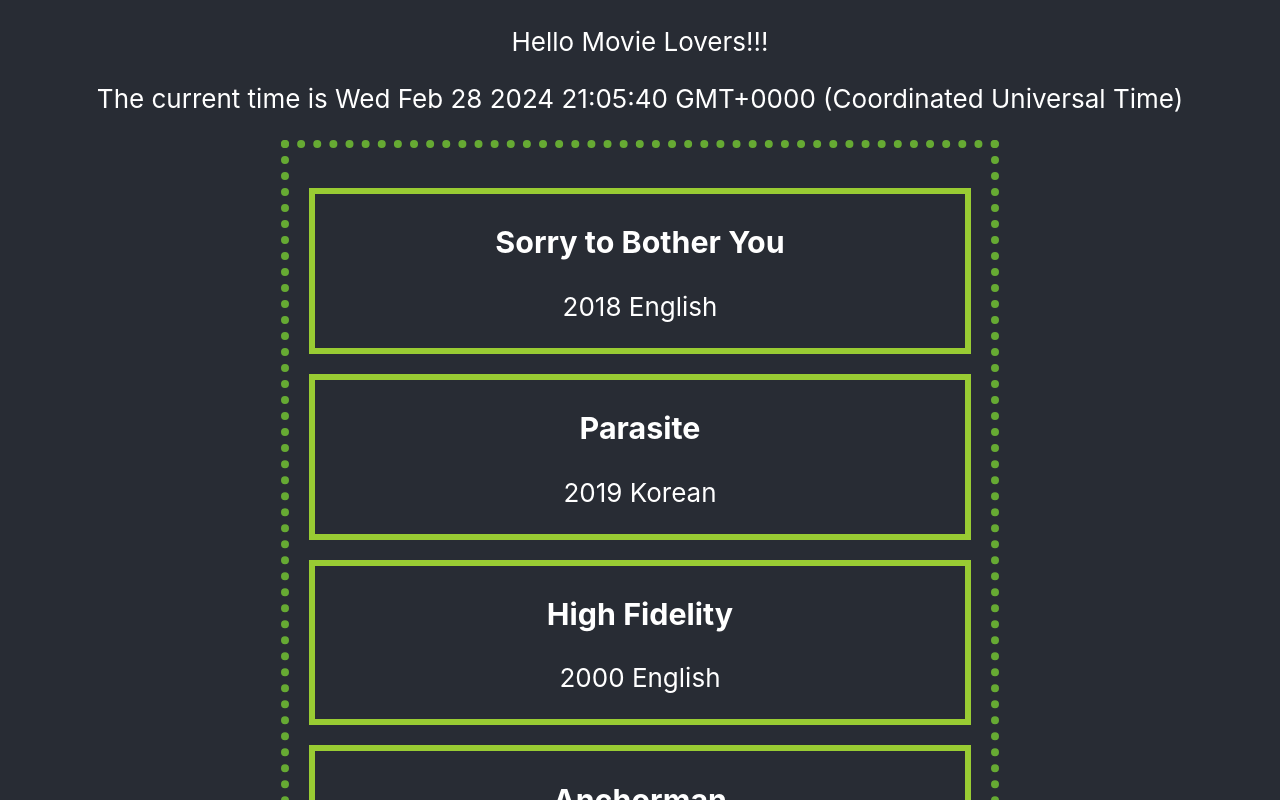
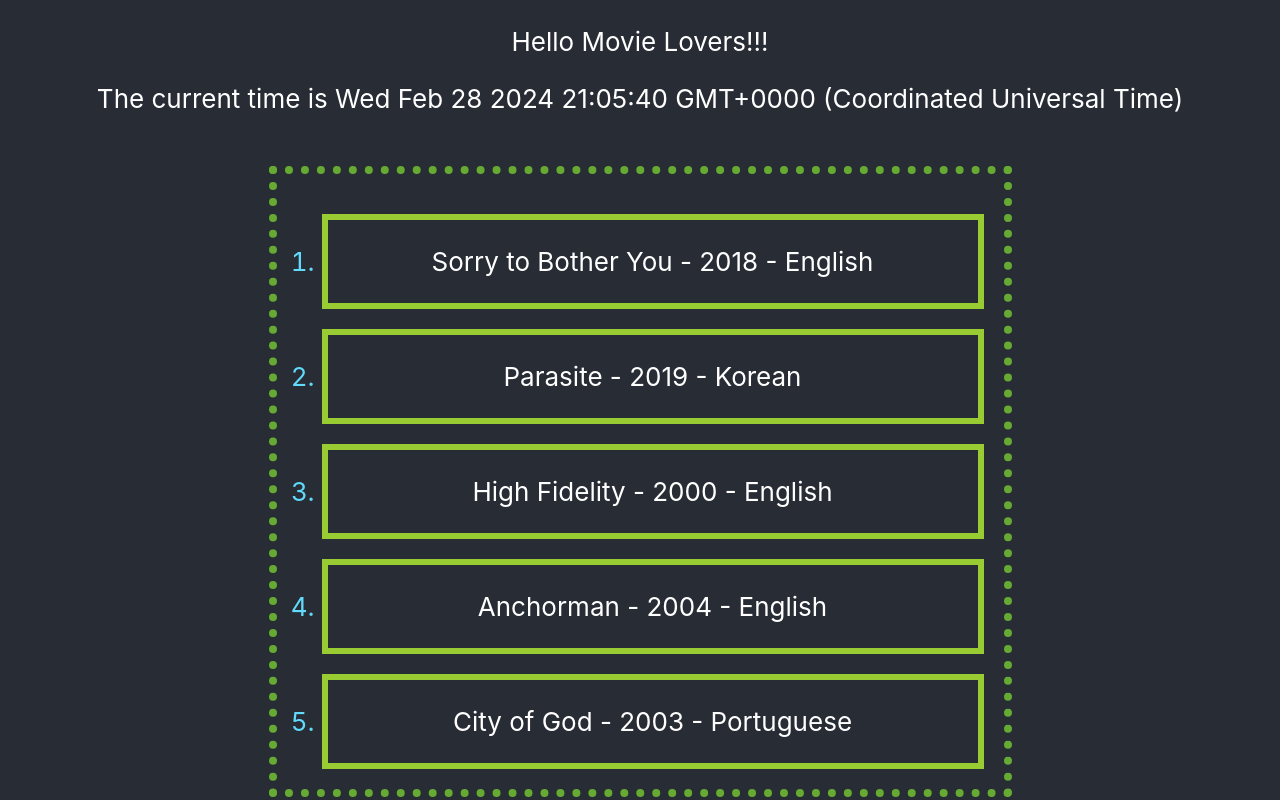
Before and after one commit to fantauzd/Movie-Collection-React-App, a React (Create React App) app in the folder movie-collection/: page / in a window 1280 px wide. Shown: the top 800 px of the page. Built offline with nearby package versions, Linux system fonts and the light colour scheme.

Commit message:
converted collection to be order list, still unable to make list markers appear within circle.

```diff
--- a/movie-collection/src/App.css
+++ b/movie-collection/src/App.css
@@ -23,8 +23,22 @@
   padding: 20px
 }
 
+li::marker {
+  background-color: #d00;
+  width: 1.3em;
+  height: 1.3em;
+  display: block;
+  position: absolute;
+  z-index: -1;
+  left: -1.35em;
+  border-radius: 50%;
+  margin-right: 10px;
+  color:#61dafb
+}
+
 .collection-item {
   border: 6px solid rgb(153, 204, 51);
   width: 650px;
   margin-top: 20px;
+  margin-left: 25px;
 }
--- a/movie-collection/src/components/MovieCollection.js
+++ b/movie-collection/src/components/MovieCollection.js
@@ -1,13 +1,13 @@
 import React from "react";
 import MovieItem from "./MovieItem";
-// import '../App.css';
+import '../App.css';
 
 function MovieCollection({movies}){
     console.log(movies)
     return (
-        <div className="collection-container">
+        <ol className="collection-container">
             {movies.map( (movie, i) => <MovieItem movie={movie} key={i} /> )}
-        </div>
+        </ol>
     );
 }
 
--- a/movie-collection/src/components/MovieItem.js
+++ b/movie-collection/src/components/MovieItem.js
@@ -3,11 +3,9 @@
 
 function MovieItem({movie}){
     return (
-        <div className="collection-item">
-            <h3>{movie.title}</h3>
-            <p>{movie.year} {movie.language}</p>
-
-        </div>
+        <li className="collection-item">
+            <p>{movie.title} - {movie.year} - {movie.language}</p>
+        </li>
     );
 }
 
```
